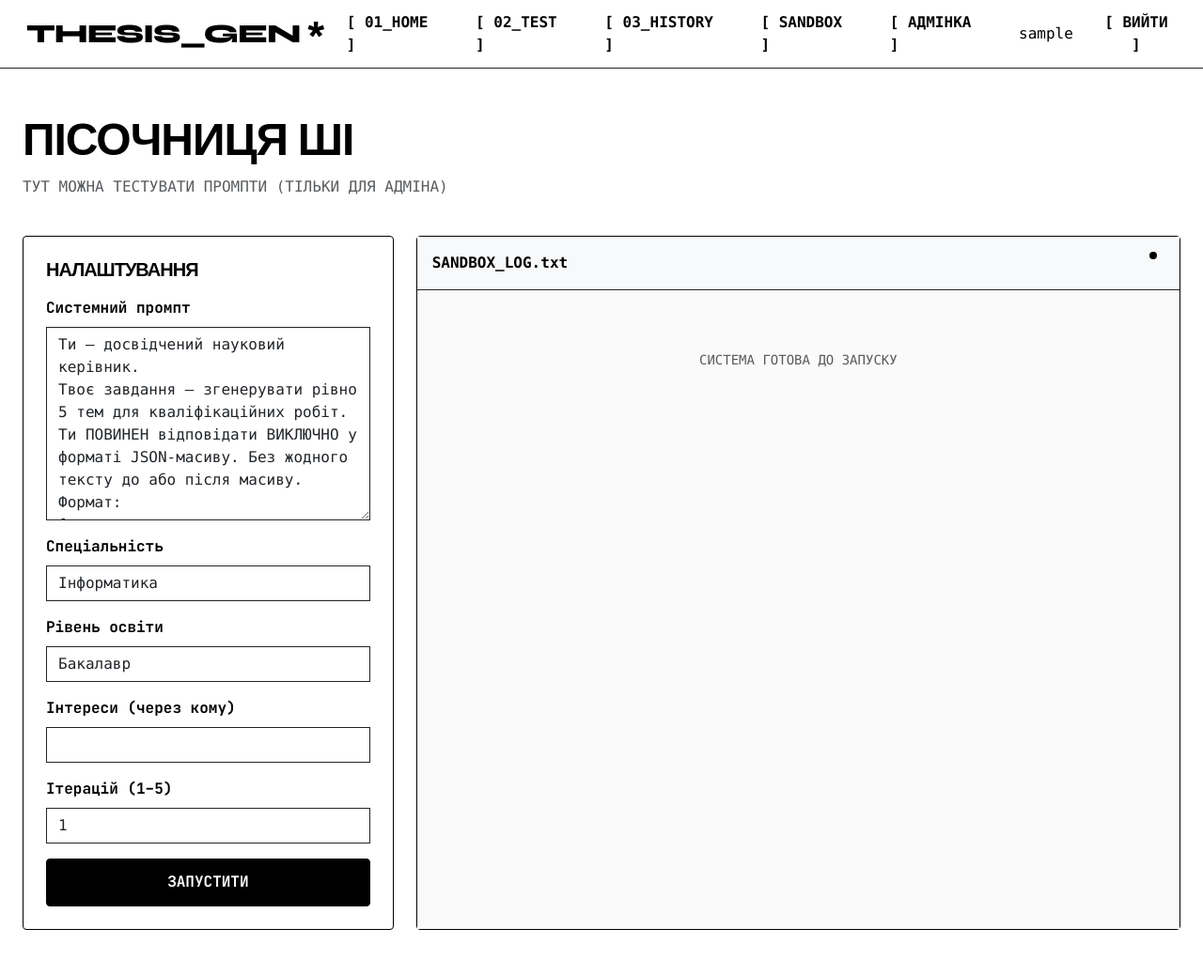
After one commit to dykyiyurii1-eng/thesis_topic_generator_django, a Django app: page /sandbox/ in a window 1280 px wide. The commit adds this page. Shown: the whole page at 94% size. Run offline with Django 5.2, Linux system fonts and the light colour scheme; the visitor is signed in with stand-in values (Sample User, id 1).

Commit message:
Add AI sandbox, fix debate routing and update LLM logic

```diff
--- a/templates/topics/debate.html
+++ b/templates/topics/debate.html
@@ -20,7 +20,7 @@
                     {% if finished %}disabled{% endif %}>
                 {% if finished %}ДЕБАТИ ЗАВЕРШЕНО{% else %}ПОЧАТИ КОЛО {{ next_round }}{% endif %}
             </button>
-            <div id="status-text" class="mt-2 fw-bold font-monospace text-uppercase text-danger">
+            <div id="status-text" class="mt-2 fw-bold font-monospace text-uppercase text-danger cursor">
                 {% if finished %}ЗАВЕРШЕНО{% else %}ОЧІКУВАННЯ{% endif %}
             </div>
         </div>
--- /dev/null
+++ b/templates/topics/sandbox.html
@@ -0,0 +1,75 @@
+{% extends 'base.html' %}
+{% load static %}
+
+{% block title %}Пісочниця ШІ · THESIS_GEN{% endblock %}
+
+{% block content %}
+<div class="container py-4">
+    <div class="row mb-4">
+        <div class="col-12">
+            <h1 class="display-5 fw-bold">ПІСОЧНИЦЯ ШІ</h1>
+            <p class="text-muted font-monospace">ТУТ МОЖНА ТЕСТУВАТИ ПРОМПТИ (ТІЛЬКИ ДЛЯ АДМІНА)</p>
+        </div>
+    </div>
+
+    <div class="row">
+        <div class="col-md-4">
+            <div class="card-brutal p-4">
+                <h3 class="fs-5 fw-bold mb-3">НАЛАШТУВАННЯ</h3>
+                <form method="post">
+                    {% csrf_token %}
+                    {% for field in form %}
+                        <div class="mb-3">
+                            <label class="form-label fw-bold" for="{{ field.id_for_label }}">{{ field.label }}</label>
+                            {{ field }}
+                            {% for e in field.errors %}
+                                <div class="text-danger small">{{ e }}</div>
+                            {% endfor %}
+                        </div>
+                    {% endfor %}
+                    <button type="submit" class="btn-brutal btn-brutal-black w-100">ЗАПУСТИТИ</button>
+                </form>
+            </div>
+        </div>
+
+        <div class="col-md-8">
+            <div class="card-brutal p-0" style="height: 100%; min-height: 500px; display: flex; flex-direction: column;">
+                <div class="border-bottom border-dark p-3 d-flex justify-content-between bg-light">
+                    <span class="fw-bold font-monospace cursor">SANDBOX_LOG.txt</span>
+                    <span class="status-dot"></span>
+                </div>
+                <div class="p-3 font-monospace small" style="flex-grow: 1; overflow-y: auto; background: #fafafa;">
+                    {% for item in log %}
+                        <div class="mb-3 p-2 border border-dark bg-white">
+                            <div class="fw-bold text-muted mb-1">> ITERATION {{ item.n }} {% if item.provider %}({{ item.provider }}){% endif %}</div>
+                            {% if item.raw %}
+                                <div style="white-space: pre-wrap;">{{ item.raw }}</div>
+                            {% endif %}
+                            {% if item.error %}
+                                <div class="text-danger fw-bold mt-2">ERROR: {{ item.error }}</div>
+                            {% endif %}
+                        </div>
+                    {% empty %}
+                        <div class="text-center text-muted mt-5">СИСТЕМА ГОТОВА ДО ЗАПУСКУ</div>
+                    {% endfor %}
+                </div>
+            </div>
+        </div>
+    </div>
+</div>
+<script>
+document.addEventListener('DOMContentLoaded', function() {
+    const form = document.querySelector('.card-brutal form');
+
+    if (form) {
+        form.addEventListener('submit', function() {
+            const btn = form.querySelector('button[type="submit"]');
+            if (btn) {
+                btn.disabled = true;
+                btn.textContent = 'В ПРОЦЕСІ...';
+            }
+        });
+    }
+});
+</script>
+{% endblock %}
--- a/topics/forms.py
+++ b/topics/forms.py
@@ -17,3 +17,45 @@ class EmailSendForm(forms.Form):
         label="Введіть ваш Email",
         widget=forms.EmailInput(attrs={'class': 'form-control rounded-0 border-dark', 'placeholder': 'example@mail.com'})
     )
+    from django.core.exceptions import ValidationError
+from .prompts import GENERATOR_SYSTEM
+
+def validate_json_mentioned(value):
+    if 'json' not in value.lower():
+        raise ValidationError('У промпті має бути слово «JSON»: провайдери повертають відповідь у JSON-режимі.')
+
+class SandboxForm(forms.Form):
+    EDUCATION_CHOICES = (('school', 'Школа'), ('college', 'Коледж'), ('bachelor', 'Бакалавр'), ('master', 'Магістр'))
+
+    system_prompt = forms.CharField(
+        label='Системний промпт',
+        widget=forms.Textarea(attrs={'rows': 8, 'class': 'form-control rounded-0 border-dark font-monospace'}),
+        initial=GENERATOR_SYSTEM,
+        max_length=4000,
+        validators=[validate_json_mentioned]
+    )
+    specialty = forms.CharField(
+        label='Спеціальність',
+        max_length=100,
+        initial='Інформатика',
+        widget=forms.TextInput(attrs={'class': 'form-control rounded-0 border-dark font-monospace'})
+    )
+    education = forms.ChoiceField(
+        label='Рівень освіти',
+        choices=EDUCATION_CHOICES,
+        initial='bachelor',
+        widget=forms.Select(attrs={'class': 'form-control rounded-0 border-dark font-monospace'})
+    )
+    interests = forms.CharField(
+        label='Інтереси (через кому)',
+        max_length=200,
+        required=False,
+        widget=forms.TextInput(attrs={'class': 'form-control rounded-0 border-dark font-monospace'})
+    )
+    iterations = forms.IntegerField(
+        label='Ітерацій (1–5)',
+        min_value=1,
+        max_value=5,
+        initial=1,
+        widget=forms.NumberInput(attrs={'class': 'form-control rounded-0 border-dark font-monospace'})
+    )
--- a/topics/urls.py
+++ b/topics/urls.py
@@ -11,6 +11,7 @@ urlpatterns = [
     path('session/<int:session_id>/stream/', views.debate_stream_view, name='debate_stream'),
         path('history/session/<int:pk>/', views.SessionDetailView.as_view(), name='session_detail'),
         path('history/bulk-delete/', views.bulk_delete_sessions, name='bulk_delete_sessions'),
+        path('sandbox/', views.sandbox_view, name='sandbox'),
     path('topic/<int:topic_id>/pin/', views.pin_topic_view, name='pin_topic'),
     path('history/', views.SessionListView.as_view(), name='history'),
     path('history/<int:pk>/', views.SessionDetailView.as_view(), name='history_detail'),
--- a/topics/views.py
+++ b/topics/views.py
@@ -17,6 +17,10 @@ from .forms import GenerationSessionForm, EmailSendForm
 from .models import (Interest, Question, GenerationSession, GeneratedTopic,
                      AgentMessage, HomePageImage)
 from .services import process_quiz_results, run_debate_pipeline
+from django.contrib.admin.views.decorators import staff_member_required
+from .forms import GenerationSessionForm, EmailSendForm, SandboxForm
+from .llm import call_with_fallback, LLMError
+from .prompts import build_generator_input
 
 
 def sessions_for_request(request):
@@ -258,3 +262,42 @@ def bulk_delete_sessions(request):
         GenerationSession.objects.filter(id__in=session_ids, student=request.user).delete()
         messages.success(request, f'Видалено {len(session_ids)} сесій.')
     return redirect('topics:history')
+
+from django.http import JsonResponse
+
+@staff_member_required
+def sandbox_view(request):
+    if request.method == 'POST':
+        form = SandboxForm(request.POST)
+        if form.is_valid():
+            cd = form.cleaned_data
+            ctx = {
+                'specialty': cd['specialty'],
+                'education': cd['education'],
+                'interests': [(i.strip(), 'high') for i in cd['interests'].split(',') if i.strip()],
+            }
+
+            log = []
+            for n in range(1, cd['iterations'] + 1):
+                try:
+                    raw, provider = call_with_fallback(
+                        'generator', cd['system_prompt'], build_generator_input(ctx)
+                    )
+                    log.append({'n': n, 'provider': provider, 'raw': raw})
+                except LLMError as e:
+                    log.append({'n': n, 'error': str(e)})
+                    break
+
+            # Якщо це AJAX-запит, повертаємо JSON
+            if request.headers.get('x-requested-with') == 'XMLHttpRequest':
+                return JsonResponse({'log': log})
+
+            # Інакше повертаємо HTML (для сумісності)
+            return render(request, 'topics/sandbox.html', {'form': form, 'log': log})
+        else:
+            if request.headers.get('x-requested-with') == 'XMLHttpRequest':
+                return JsonResponse({'errors': form.errors}, status=400)
+    else:
+        form = SandboxForm()
+
+    return render(request, 'topics/sandbox.html', {'form': form})
```
Also changed, not shown: topics/LLM.py (+3 -8 lines), topics/prompts.py (+31 -25 lines).
